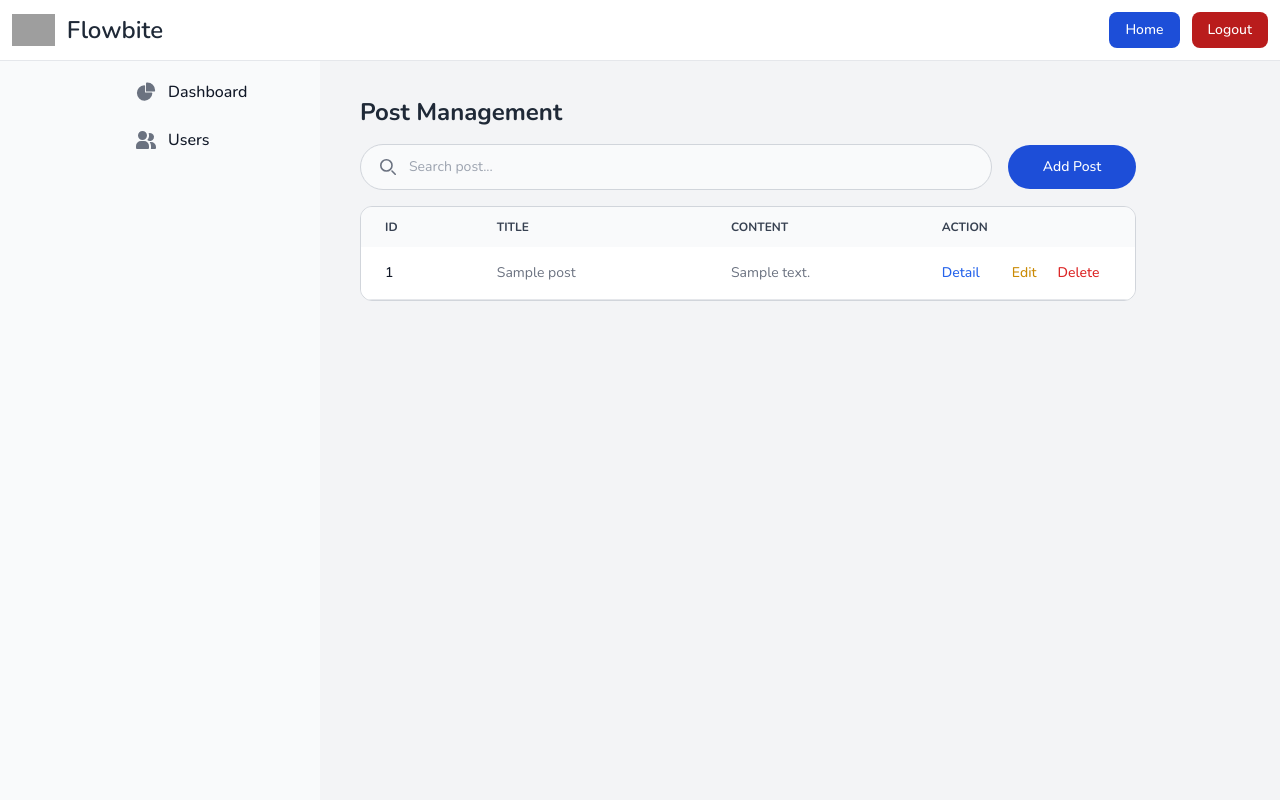
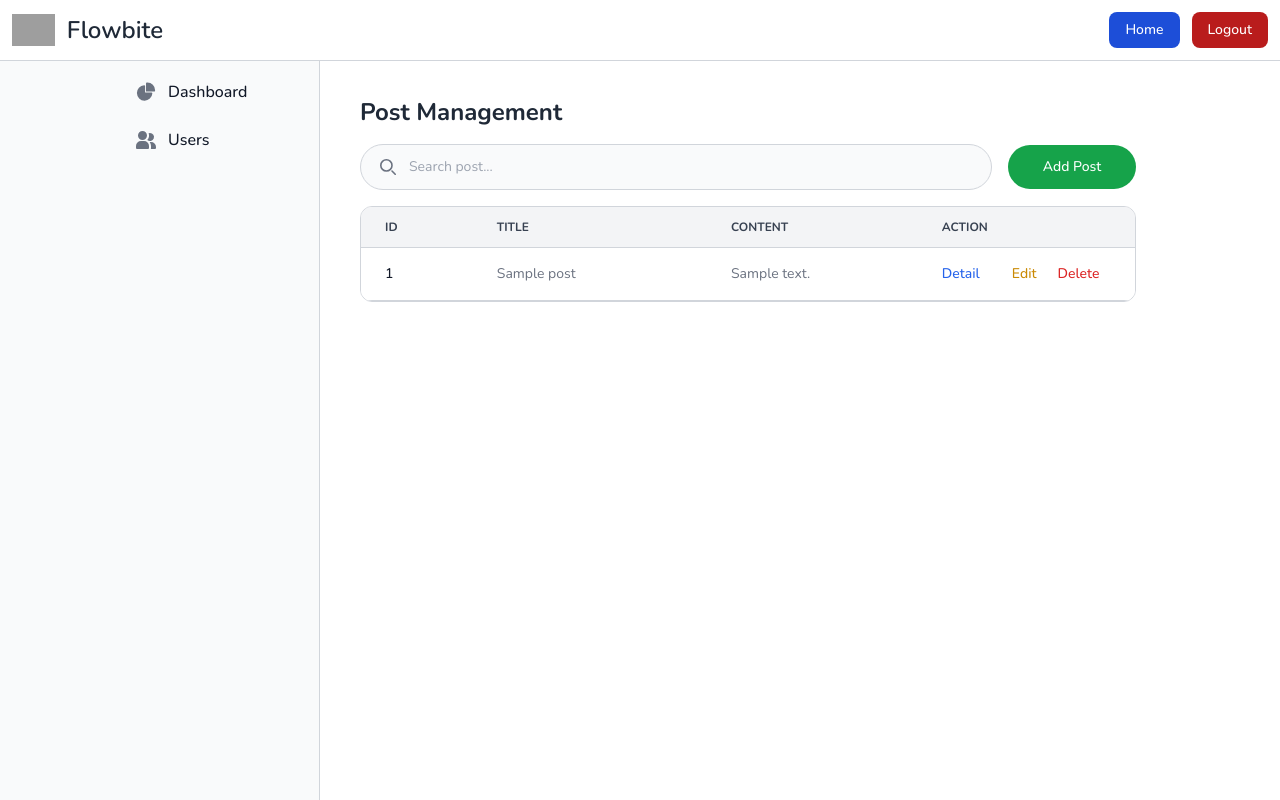
Before and after one commit to luqmanherifa/harmedic, a Flask app: page /dashboard in a window 1280 px wide. Run offline with Flask 3, Linux system fonts and the light colour scheme; the visitor is signed in with stand-in values (Sample User, id 1); tables that the repository leaves empty hold one stand-in row (values such as "Sample post"); some libraries are stand-ins or nearby versions; some web fonts are replaced; grey boxes are pictures that could not be loaded.

Commit message:
Update styling

```diff
--- a/app/static/js/dom.js
+++ b/app/static/js/dom.js
@@ -33,7 +33,7 @@ const dom = {
       .map(
         (post) => `
           <tr
-            class="bg-white border-b border-gray-200 hover:bg-gray-50"
+            class="bg-white border-b border-gray-300 hover:bg-gray-50"
             >
             <th
               scope="row"
--- a/app/static/js/main.js
+++ b/app/static/js/main.js
@@ -11,7 +11,7 @@ $(document).ready(function () {
       .text("Save")
       .removeClass()
       .addClass(
-        "text-white inline-flex items-center bg-blue-600 hover:bg-blue-700 font-medium rounded-lg text-sm px-5 py-2.5 text-center"
+        "text-white inline-flex items-center bg-green-600 hover:bg-green-700 font-medium rounded-lg text-sm px-5 py-2.5 text-center"
       );
     $("#cancelForm")
       .text("Cancel")
--- a/templates/dashboard.html
+++ b/templates/dashboard.html
@@ -15,10 +15,10 @@
       }
     </style>
   </head>
-  <body class="bg-gray-100 text-gray-800 pt-20">
+  <body class="bg-white text-gray-800 pt-20">
     <!-- Navbar -->
     <nav
-      class="bg-white fixed w-full z-50 top-0 start-0 border-b border-gray-200"
+      class="bg-white fixed w-full z-50 top-0 start-0 border-b border-gray-300"
     >
       <div
         class="max-w-screen-xl flex flex-wrap items-center justify-between mx-auto p-3"
@@ -80,7 +80,9 @@
       class="fixed top-0 left-0 z-40 w-80 h-screen transition-transform -translate-x-full sm:translate-x-0 pt-14"
       aria-label="Sidebar"
     >
-      <div class="h-full px-3 py-4 overflow-y-auto bg-gray-50 pl-32">
+      <div
+        class="h-full px-3 py-4 overflow-y-auto bg-gray-50 pl-32 border-r border-gray-300"
+      >
         <ul class="space-y-2 font-medium">
           <li>
             <a
@@ -127,7 +129,7 @@
       </div>
     </aside>
 
-    <div class="px-10 py-4 pr-36 sm:ml-80">
+    <div class="px-10 py-4 pr-36 sm:ml-80 bg-white">
       <div class="rounded-lg">
         <h1 class="text-2xl font-bold mb-4">Post Management</h1>
         <div class="flex justify-between items-center mb-4 gap-4">
@@ -172,7 +174,7 @@
             <button
               type="button"
               id="openAddModal"
-              class="w-32 text-white bg-blue-700 hover:bg-blue-800 font-medium rounded-full text-sm px-5 py-3 text-center"
+              class="w-32 text-white bg-green-600 hover:bg-green-700 font-medium rounded-full text-sm px-5 py-3 text-center"
             >
               Add Post
             </button>
@@ -186,7 +188,9 @@
             id="postTable"
             class="w-full text-sm text-left rtl:text-right text-gray-500"
           >
-            <thead class="text-xs text-gray-700 uppercase bg-gray-50">
+            <thead
+              class="text-xs text-gray-700 uppercase bg-gray-100 border-b border-gray-300"
+            >
               <tr>
                 <th scope="col" class="px-6 py-3">ID</th>
                 <th scope="col" class="px-6 py-3">TITLE</th>
@@ -214,7 +218,7 @@
         <div class="relative bg-white rounded-lg shadow-sm">
           <!-- Modal header -->
           <div
-            class="flex items-center justify-between p-4 md:p-5 border-b border-gray-200 rounded-t"
+            class="flex items-center justify-between p-4 md:p-5 border-b border-gray-300 rounded-t"
           >
             <h3 class="text-lg font-semibold text-gray-900">Detail Post</h3>
           </div>
@@ -229,7 +233,7 @@
                 type="button"
                 id="closeModal"
                 data-modal-toggle="detailModal"
-                class="bg-gray-500 text-white px-4 py-2 rounded hover:bg-gray-600"
+                class="bg-gray-500 text-white px-4 py-2 rounded-lg hover:bg-gray-600"
               >
                 Close
               </button>
@@ -252,7 +256,7 @@
         <div class="relative bg-white rounded-lg shadow-sm">
           <!-- Modal header -->
           <div
-            class="flex items-center justify-between p-4 md:p-5 border-b border-gray-200 rounded-t"
+            class="flex items-center justify-between p-4 md:p-5 border-b border-gray-300 rounded-t"
           >
             <h3 class="text-lg font-semibold text-gray-900">Add Post</h3>
           </div>
@@ -269,7 +273,7 @@
                 type="text"
                 id="title"
                 placeholder="Title"
-                class="w-full p-2 border rounded-lg text-sm text-gray-900 bg-gray-50 border-gray-300 focus:ring-blue-500 focus:border-blue-500"
+                class="w-full p-2 border rounded-lg text-sm text-gray-900 bg-gray-50 border-gray-300"
                 required
               />
             </div>
@@ -283,7 +287,7 @@
                 id="content"
                 placeholder="Content"
                 rows="4"
-                class="w-full p-2 border rounded-lg text-sm text-gray-900 bg-gray-50 border-gray-300 focus:ring-blue-500 focus:border-blue-500"
+                class="w-full p-2 border rounded-lg text-sm text-gray-900 bg-gray-50 border-gray-300"
                 required
               ></textarea>
             </div>
@@ -298,7 +302,7 @@
               </button>
               <button
                 type="submit"
-                class="text-white inline-flex items-center bg-blue-700 hover:bg-blue-800 focus:ring-4 focus:outline-none focus:ring-blue-300 font-medium rounded-lg text-sm px-5 py-2.5 text-center dark:bg-blue-600 dark:hover:bg-blue-700 dark:focus:ring-blue-800"
+                class="text-white inline-flex items-center bg-blue-700 hover:bg-blue-800 font-medium rounded-lg text-sm px-5 py-2.5 text-center"
               >
                 <svg
                   class="me-1 -ms-1 w-5 h-5"
--- a/templates/post_detail.html
+++ b/templates/post_detail.html
@@ -17,7 +17,7 @@
   <body class="bg-white">
     <!-- Navbar -->
     <nav
-      class="bg-white fixed w-full z-20 top-0 start-0 border-b border-gray-200"
+      class="bg-white fixed w-full z-20 top-0 start-0 border-b border-gray-300"
     >
       <div
         class="max-w-screen-xl flex flex-wrap items-center justify-between mx-auto p-3"
@@ -86,7 +86,7 @@
           </p>
           <p class="text-base font-medium text-gray-400">28 June 2025</p>
         </div>
-        <h1 class="mb-2 mt-4 text-2xl font-bold text-slate-700">
+        <h1 class="mb-2 mt-4 text-2xl font-bold text-gray-700">
           {{ post.title }}
         </h1>
         <p class="text-base leading-relaxed text-gray-700">
@@ -120,7 +120,7 @@
     <!-- Footer -->
     <footer class="bg-white pt-10">
       <div class="w-full max-w-screen-xl mx-auto py-4 md:py-8">
-        <hr class="my-6 border-gray-200 sm:mx-auto lg:my-8" />
+        <hr class="my-6 border-gray-300 sm:mx-auto lg:my-8" />
         <span class="block text-sm text-gray-500 sm:text-center"
           >© 2023
           <a href="https://flowbite.com/" class="hover:underline">Flowbite™</a>.
```
Also changed, not shown: templates/home.html (+8 -8 lines), templates/login.html (+4 -4 lines).
